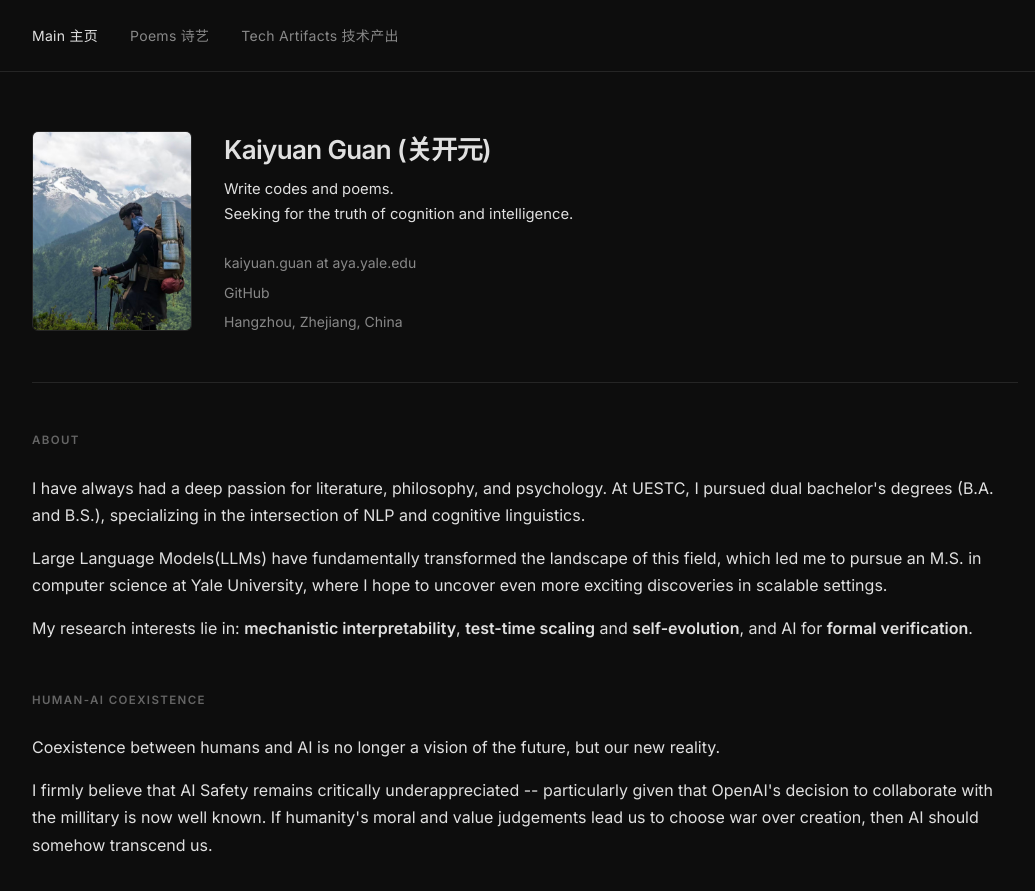
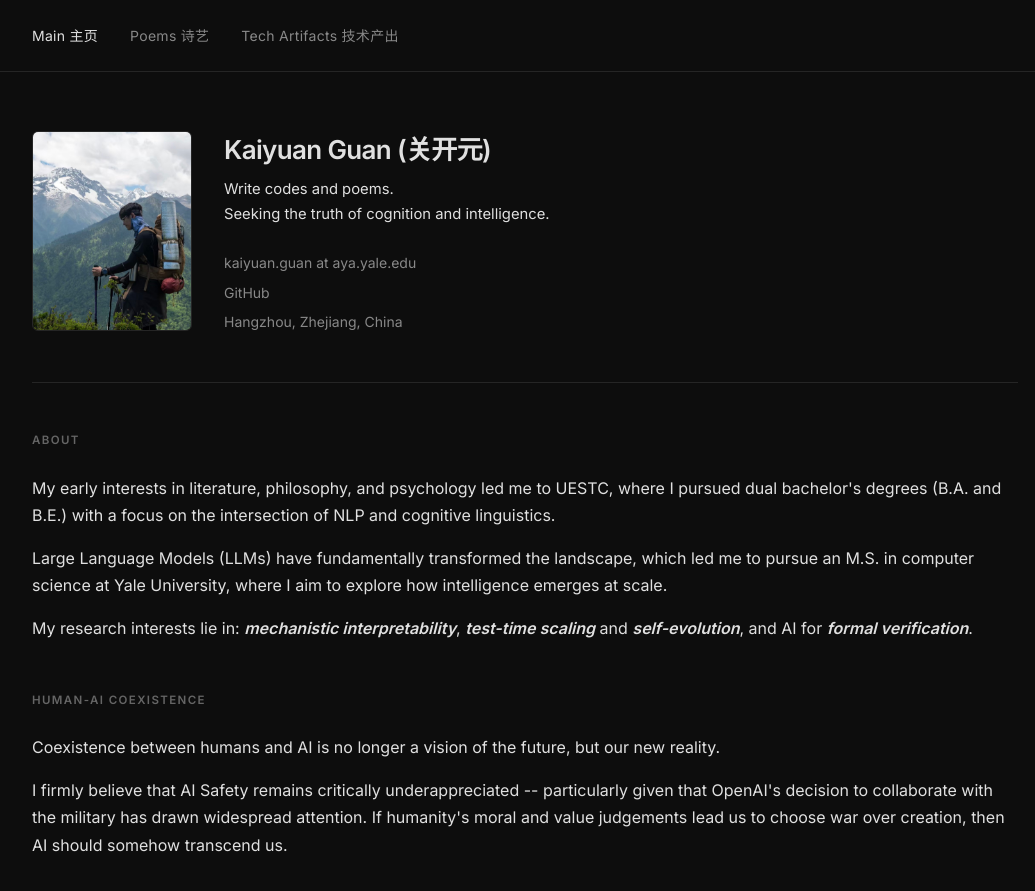
Before and after one commit to WilfredGuan/wilfredguan.github.io, a Jekyll site: the page built from index.html, in a window 1280 px wide and 900 px high. Shown: the top 891 px of the window, without its empty margins (115-1150 px from the left). Built offline with Jekyll 4.4.1, drawn with Linux system fonts in a browser that asks for light colours.

Commit message:
fix expressions

```diff
--- a/index.html
+++ b/index.html
@@ -17,7 +17,7 @@ title: Home
     <div class="profile-name">Kaiyuan Guan (关开元)</div>
     <div class="profile-tagline">
       <p>Write codes and poems.</p>
-      <p>Seeking for the truth of cognition and intelligence.</p>
+      <p>Seeking the truth of cognition and intelligence.</p>
     </div>
 
     <ul class="contact-list">
@@ -33,15 +33,15 @@ title: Home
 <section class="section">
   <h2 class="section-label">About</h2>
   <p>
-    I have always had a deep passion for literature, philosophy, and psychology. At UESTC, I pursued dual bachelor's degrees
-    (B.A. and B.S.), specializing in the intersection of NLP and cognitive linguistics.
+    My early interests in literature, philosophy, and psychology led me to UESTC, where I pursued dual bachelor's degrees
+    (B.A. and B.E.) with a focus on the intersection of NLP and cognitive linguistics.
   </p>
   <p>
-    Large Language Models(LLMs) have fundamentally transformed the landscape of this field, which led me to pursue an M.S. in computer science at Yale University,
-    where I hope to uncover even more exciting discoveries in scalable settings.
+    Large Language Models (LLMs) have fundamentally transformed the landscape, which led me to pursue an M.S. in computer science at Yale University,
+    where I aim to explore how intelligence emerges at scale.
   </p>
   <p>
-    My research interests lie in: <b>mechanistic interpretability</b>, <b>test-time scaling</b> and <b>self-evolution</b>, and AI for <b>formal verification</b>.
+    My research interests lie in: <i><b>mechanistic interpretability</b></i>, <i><b>test-time scaling</b></i> and <i><b>self-evolution</b></i>, and AI for <i><b>formal verification</b></i>.
   </p>
 </section>
 
@@ -53,7 +53,7 @@ title: Home
   </p>
   <p>
     I firmly believe that AI Safety remains critically underappreciated -- particularly given that OpenAI's decision to
-    collaborate with the millitary is now well known. If humanity's moral and value judgements lead us to choose war over
+    collaborate with the military has drawn widespread attention. If humanity's moral and value judgements lead us to choose war over
     creation, then AI should somehow transcend us.
   </p>
 </section>
```
